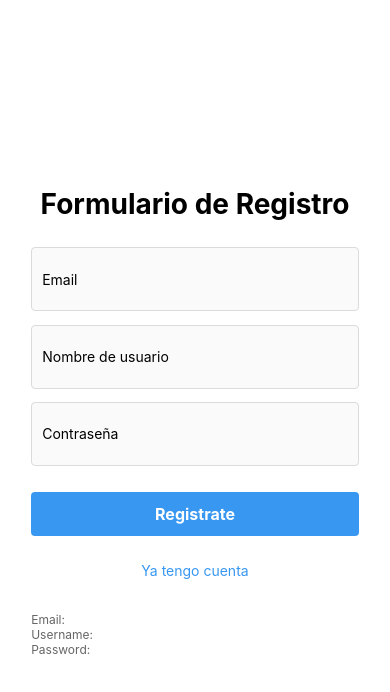
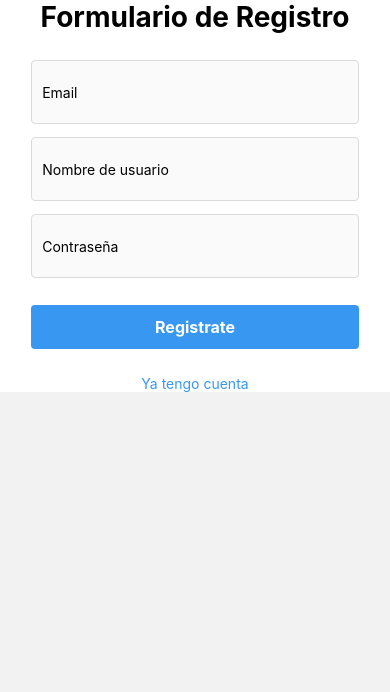
Before and after one commit to sophiadeleone/prog3_proyecto, a React Native app in the folder proyectoFinalprog3/: screen /Register in a window 390 px wide. Shown: the top 692 px of the page. Built offline with nearby package versions, Linux system fonts and the light colour scheme; no server answers.

Commit message:
ediciones

```diff
--- a/proyectoFinalprog3/src/screens/Register.js
+++ b/proyectoFinalprog3/src/screens/Register.js
@@ -67,6 +67,9 @@ class Register extends Component {
 
     render() {
         return (
+            <View>
+
+
             <View style={styles.container}>
                 <Text style={styles.titulo}>Formulario de Registro</Text>
 
@@ -105,14 +108,8 @@ class Register extends Component {
                 <TouchableOpacity onPress={() => this.redireccionar('Login')} style={styles.textoBotonSecundario}>
                     <Text style={styles.textoBotonSecundario}>Ya tengo cuenta</Text>
                 </TouchableOpacity>
-
-                {/* Vista de datos en tiempo real para que cheque que hicelas cosas bien desp lo tenog que borrar!!, profs esto es para mi*/}
-                <View style={styles.dataContainer}>
-                    <Text style={styles.dataText}>Email: {this.state.email}</Text>
-                    <Text style={styles.dataText}>Username: {this.state.username}</Text>
-                    <Text style={styles.dataText}>Password: {this.state.password}</Text>
-                </View>
             </View>
+        </View>
         );
     }
 }
```
